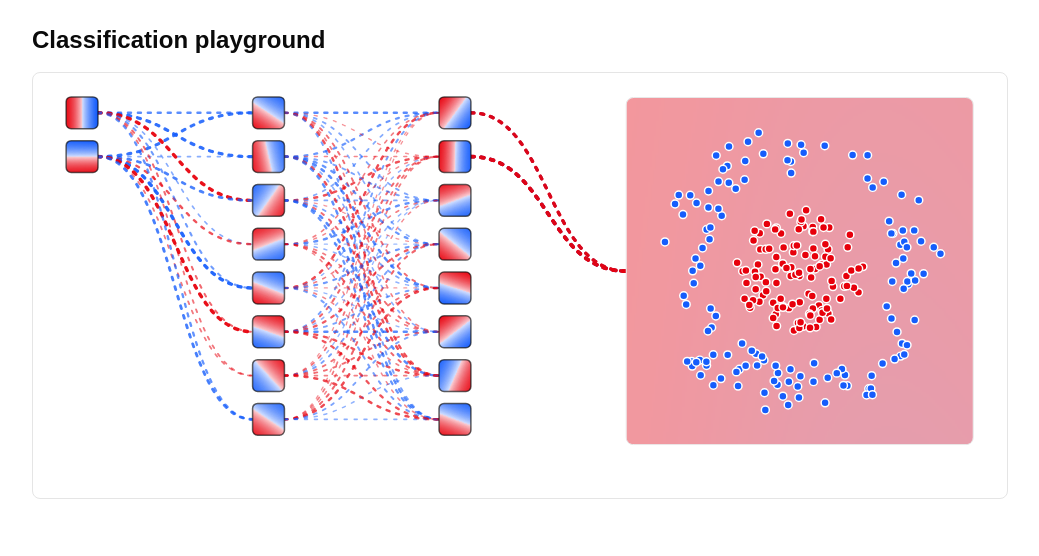
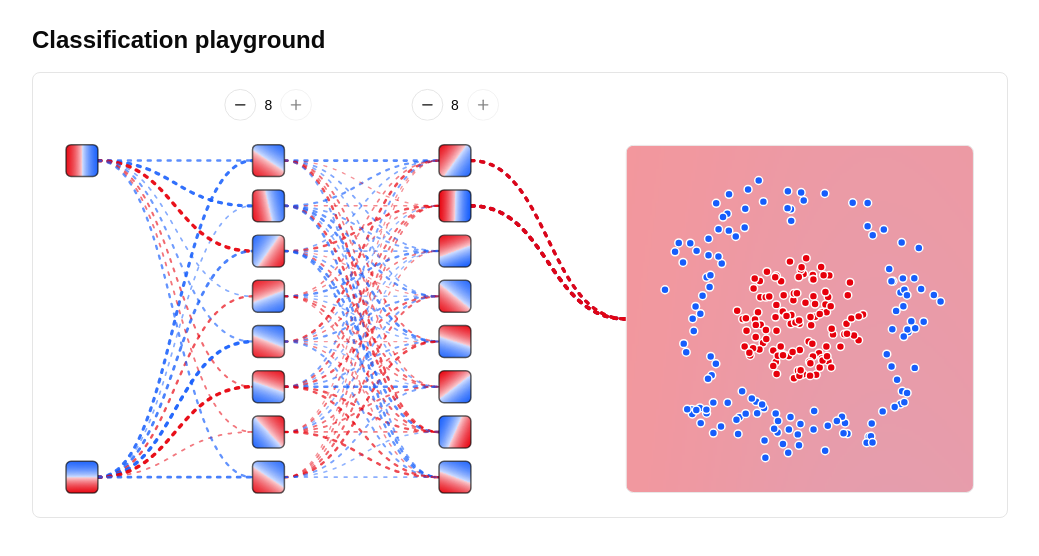
Before and after one commit to GSFranzoni/neural-network-playground, a React (Vite) app: page / in a window 1280 px wide. Shown: the top 556 px of the page, without its empty margins (120-1159 px from the left). Built offline with nearby package versions, Linux system fonts and the light colour scheme.

Commit message:
feat: add FormStepper component and integrate into network configuration form

```diff
--- /dev/null
+++ b/src/components/form/form-stepper.tsx
@@ -0,0 +1,61 @@
+import type { ButtonProps } from "@base-ui/react/button";
+import { MinusIcon, PlusIcon } from "lucide-react";
+
+import { Button } from "@/components/ui/button";
+import { useFieldContext } from "@/lib/form";
+import { cn } from "@/lib/utils";
+
+type FormStepperProps = ButtonProps & {
+  className?: string;
+  disabled?: boolean;
+  max?: number;
+  min?: number;
+  step?: number;
+};
+
+export function FormStepper({
+  className,
+  disabled = false,
+  max = Number.POSITIVE_INFINITY,
+  min = Number.NEGATIVE_INFINITY,
+  step = 1,
+  ...props
+}: FormStepperProps) {
+  const field = useFieldContext<number>();
+
+  const value = field.state.value;
+
+  const setValue = (nextValue: number) => {
+    field.handleChange(Math.min(max, Math.max(min, nextValue)));
+  };
+
+  return (
+    <div data-slot="form-stepper" className={cn("flex items-center gap-1", className)}>
+      <Button
+        aria-label="Decrease value"
+        disabled={disabled || value <= min}
+        onClick={() => setValue(value - step)}
+        size="icon-sm"
+        type="button"
+        variant="outline"
+        {...props}
+      >
+        <MinusIcon />
+      </Button>
+      <output aria-live="polite" className="min-w-4 text-center text-sm tabular-nums">
+        {value}
+      </output>
+      <Button
+        aria-label="Increase value"
+        disabled={disabled || value >= max}
+        onClick={() => setValue(value + step)}
+        size="icon-sm"
+        type="button"
+        variant="outline"
+        {...props}
+      >
+        <PlusIcon />
+      </Button>
+    </div>
+  );
+}
--- a/src/components/network-graph.tsx
+++ b/src/components/network-graph.tsx
@@ -28,6 +28,15 @@ type NetworkGraphLayerProps = {
   children: ReactNode;
   x?: number;
   height?: number;
+  topOffset?: number;
+};
+
+type NetworkGraphLayerSlotProps = {
+  children: ReactNode;
+  className?: string;
+  height?: number;
+  position?: { x: number; y: number };
+  width?: number;
 };
 
 type NetworkGraphProps = { children: ReactNode };
@@ -37,17 +46,20 @@ const HORIZONTAL_PADDING = 32;
 const VERTICAL_PADDING = 24;
 const NEURON_SPACING = 44;
 
-function neuronY(index: number, count: number, height: number, neuronHeight: number): number {
+function neuronY(
+  index: number,
+  count: number,
+  height: number,
+  neuronHeight: number,
+  topOffset: number,
+): number {
   if (count === 1) {
-    return VERTICAL_PADDING + neuronHeight / 2;
+    return topOffset + neuronHeight / 2;
   }
 
-  const spacing = Math.min(
-    NEURON_SPACING,
-    Math.max(0, (height - VERTICAL_PADDING * 2 - neuronHeight) / (count - 1)),
-  );
+  const spacing = Math.max(0, (height - topOffset - VERTICAL_PADDING - neuronHeight) / (count - 1));
 
-  return VERTICAL_PADDING + neuronHeight / 2 + index * spacing;
+  return topOffset + neuronHeight / 2 + index * spacing;
 }
 
 function sizeFor(neuron: ReactElement<NetworkGraphNeuronProps>): NodeSize {
@@ -69,6 +81,13 @@ function layerNeurons(children: ReactNode): ReactElement<NetworkGraphNeuronProps
   return Children.toArray(children).filter(
     (child): child is ReactElement<NetworkGraphNeuronProps> =>
       isValidElement<NetworkGraphNeuronProps>(child) && child.type === NetworkGraphNeuron,
+  );
+}
+
+function layerSlots(children: ReactNode): ReactElement<NetworkGraphLayerSlotProps>[] {
+  return Children.toArray(children).filter(
+    (child): child is ReactElement<NetworkGraphLayerSlotProps> =>
+      isValidElement<NetworkGraphLayerSlotProps>(child) && child.type === NetworkGraphLayerSlot,
   );
 }
 
@@ -169,16 +188,51 @@ export const NetworkGraphConnection = ({
   );
 };
 
-export const NetworkGraphLayer = ({ children, x = 0, height = 0 }: NetworkGraphLayerProps) => {
+export const NetworkGraphLayerSlot = ({
+  children,
+  className,
+  height = VERTICAL_PADDING,
+  position,
+  width = 160,
+}: NetworkGraphLayerSlotProps) => {
+  if (!position) {
+    return null;
+  }
+
+  return (
+    <foreignObject
+      x={position.x - width / 2}
+      y={position.y}
+      width={width}
+      height={height}
+      className="relative"
+    >
+      <div className={className}>{children}</div>
+    </foreignObject>
+  );
+};
+
+export const NetworkGraphLayer = ({
+  children,
+  x = 0,
+  height = 0,
+  topOffset = VERTICAL_PADDING,
+}: NetworkGraphLayerProps) => {
   const neurons = layerNeurons(children);
+  const slots = layerSlots(children);
   return (
     <g>
       {neurons.map((neuron, index) => {
         const size = sizeFor(neuron);
         return cloneElement(neuron, {
-          position: { x, y: neuronY(index, neurons.length, height, size.height), ...size },
+          position: {
+            x,
+            y: neuronY(index, neurons.length, height, size.height, topOffset),
+            ...size,
+          },
         });
       })}
+      {slots.map((slot) => cloneElement(slot, { position: { x, y: 0 } }))}
     </g>
   );
 };
@@ -199,6 +253,21 @@ export const NetworkGraph = ({ children }: NetworkGraphProps) => {
 
   const layerWidths = layers.map((layer) =>
     Math.max(...layerNeurons(layer.props.children).map((neuron) => sizeFor(neuron).width), 0),
+  );
+  const slotHeight = Math.max(
+    0,
+    ...layers.flatMap((layer) =>
+      layerSlots(layer.props.children).map((slot) => slot.props.height ?? 0),
+    ),
+  );
+  const contentTop = slotHeight + VERTICAL_PADDING;
+  const graphMinimumHeight = Math.max(
+    384,
+    ...layers.map((layer) => {
+      const neurons = layerNeurons(layer.props.children);
+      const tallestNeuron = Math.max(...neurons.map((neuron) => sizeFor(neuron).height), 0);
+      return contentTop + VERTICAL_PADDING + NEURON_SPACING * (neurons.length - 1) + tallestNeuron;
+    }),
   );
 
   const availableWidth = Math.max(
@@ -229,7 +298,7 @@ export const NetworkGraph = ({ children }: NetworkGraphProps) => {
       const neuronSize = sizeFor(neuron);
       positions.set(neuron.props.id, {
         x: layerPositions[layerIndex],
-        y: neuronY(neuronIndex, neurons.length, size.height, neuronSize.height),
+        y: neuronY(neuronIndex, neurons.length, size.height, neuronSize.height, contentTop),
         ...neuronSize,
       });
     });
@@ -239,6 +308,7 @@ export const NetworkGraph = ({ children }: NetworkGraphProps) => {
     <div
       ref={ref}
       className="bg-background relative aspect-16/7 min-h-96 w-full overflow-hidden rounded-md border"
+      style={{ minHeight: graphMinimumHeight }}
     >
       <svg
         className="h-full w-full"
@@ -260,6 +330,7 @@ export const NetworkGraph = ({ children }: NetworkGraphProps) => {
             cloneElement(layer, {
               x: layerPositions[index],
               height: size.height,
+              topOffset: contentTop,
             }),
           )}
         </g>
--- a/src/components/playground.tsx
+++ b/src/components/playground.tsx
@@ -1,11 +1,18 @@
+import { useState } from "react";
+
 import { ClassificationPlot } from "@/components/classification-plot";
 import {
   NetworkGraph,
   NetworkGraphConnection,
   NetworkGraphLayer,
+  NetworkGraphLayerSlot,
   NetworkGraphNeuron,
 } from "@/components/network-graph";
-import { useNetworkConfigForm } from "@/hooks/use-network-config-form";
+import {
+  NetworkConfigFormSchema,
+  NetworkConfigFormValues,
+  useNetworkConfigForm,
+} from "@/hooks/use-network-config-form";
 import { useNetworkVisualization } from "@/hooks/use-network-visualization";
 import type { Bounds } from "@/types/app";
 
@@ -21,10 +28,14 @@ function neuronId(layer: number, neuron: number): string {
 }
 
 export const Playground = () => {
-  const { form } = useNetworkConfigForm();
+  const [formValues, setFormValues] = useState<NetworkConfigFormSchema>(NetworkConfigFormValues);
+
+  const { form } = useNetworkConfigForm({
+    onChange: setFormValues,
+  });
 
   const { classification, activations, dataset, hiddenLayers, inputLayer, outputLayer } =
-    useNetworkVisualization({ bounds, formValues: form.state.values });
+    useNetworkVisualization({ bounds, formValues });
 
   return (
     <>
@@ -42,6 +53,13 @@ export const Playground = () => {
           </NetworkGraphLayer>
           {hiddenLayers.map((layer, layerIndex) => (
             <NetworkGraphLayer key={layerIndex}>
+              <NetworkGraphLayerSlot height={48}>
+                <div className="flex h-12 items-end justify-center">
+                  <form.AppField name={`hiddenLayers[${layerIndex}].neurons`}>
+                    {(field) => <field.FormStepper min={1} max={8} />}
+                  </form.AppField>
+                </div>
+              </NetworkGraphLayerSlot>
               {Array.from({ length: layer.outputSize }, (_, neuronIndex) => (
                 <NetworkGraphNeuron
                   key={neuronIndex}
--- a/src/hooks/use-network-config-form.ts
+++ b/src/hooks/use-network-config-form.ts
@@ -22,10 +22,7 @@ export const NetworkConfigFormSchema = z.object({
 
 export type NetworkConfigFormSchema = z.infer<typeof NetworkConfigFormSchema>;
 
-export const useNetworkConfigForm = () => {
-  const form = useAppForm({
-    validators: { onChange: NetworkConfigFormSchema },
-    defaultValues: {
+export const NetworkConfigFormValues = {
   activation: "linear",
   dataset: "circle",
   hiddenLayers: [
@@ -37,7 +34,21 @@ export const useNetworkConfigForm = () => {
     },
   ],
   learningRate: 0.01,
-    } as NetworkConfigFormSchema,
+} as NetworkConfigFormSchema;
+
+type Props = {
+  onChange: (values: NetworkConfigFormSchema) => unknown;
+};
+
+export const useNetworkConfigForm = ({ onChange }: Props) => {
+  const form = useAppForm({
+    validators: { onChange: NetworkConfigFormSchema },
+    defaultValues: NetworkConfigFormValues,
+    listeners: {
+      onChange: ({ formApi }) => {
+        onChange(formApi.state.values);
+      },
+    },
   });
 
   return {
--- a/src/lib/form.ts
+++ b/src/lib/form.ts
@@ -2,6 +2,7 @@ import { createFormHook, createFormHookContexts } from "@tanstack/react-form";
 
 import { FormSelect } from "@/components/form/form-select";
 import { FormSlider } from "@/components/form/form-slider";
+import { FormStepper } from "@/components/form/form-stepper";
 import { FormSubmitButton } from "@/components/form/form-submit-button";
 import { FormToggleGroup } from "@/components/form/form-toggle-group";
 
@@ -10,7 +11,7 @@ const { fieldContext, formContext, useFieldContext, useFormContext } = createFor
 const { useAppForm } = createFormHook({
   fieldContext,
   formContext,
-  fieldComponents: { FormSelect, FormSlider, FormToggleGroup },
+  fieldComponents: { FormSelect, FormSlider, FormStepper, FormToggleGroup },
   formComponents: {
     FormSubmitButton,
   },
```
Lines whose indentation alone changed are shown as unchanged.
